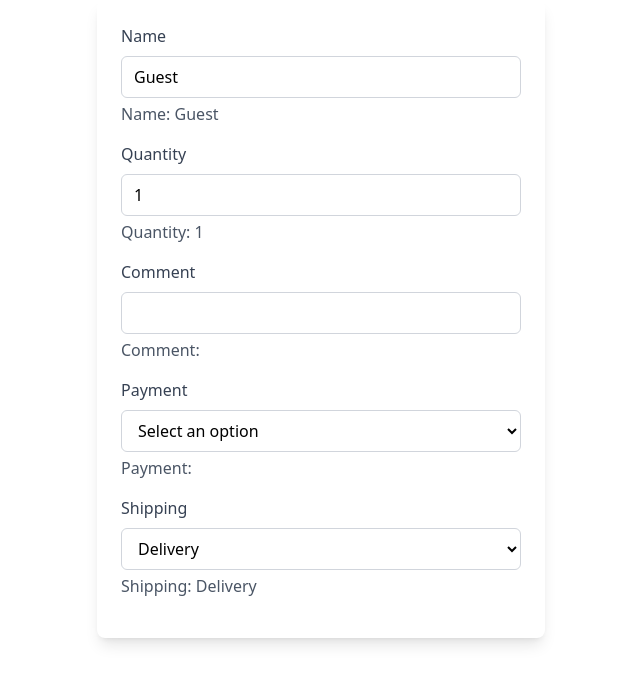
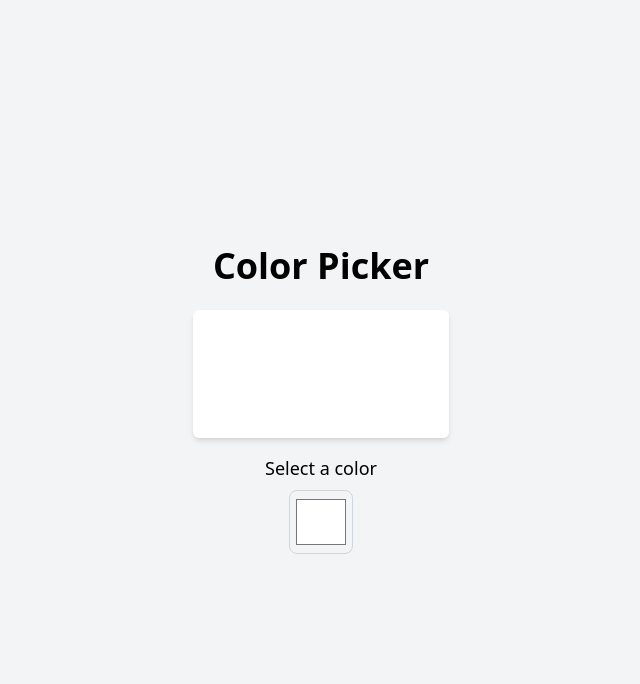
Before and after one commit to GM9125/learning_react, a React (Vite) app: page / in a window 1280 px wide. Shown: the top 684 px of the page, without its empty margins (319-959 px from the left). Built offline with nearby package versions, Linux system fonts and the light colour scheme.

Commit message:
Color picker

```diff
--- a/src/App.jsx
+++ b/src/App.jsx
@@ -15,12 +15,25 @@
 //Onchange click handler practise
 
 
-import MyComponent from "./MyComponent.jsx";
+// import MyComponent from "./MyComponent.jsx";
+
+// function App() {
+//     return (
+//         <>
+//             <MyComponent/>
+//         </>
+//     );
+// }
+
+// export default App;
+
+
+import ColorPicker from "./ColorPicker.jsx";
 
 function App() {
     return (
         <>
-            <MyComponent/>
+            <ColorPicker/>
         </>
     );
 }
--- /dev/null
+++ b/src/ColorPicker.jsx
@@ -0,0 +1,30 @@
+import React, { useState } from "react";
+
+function ColorPicker() {
+  const [color, setColor] = useState("#FFFFFF");
+
+  const handleColorChange = (event) => {
+    setColor(event.target.value);
+  };
+
+  return (
+    <div className="min-h-screen flex flex-col items-center justify-center bg-gray-100 p-4">
+      <h1 className="text-4xl font-bold mb-6">Color Picker</h1>
+      <div
+        className="w-64 h-32 flex items-center justify-center rounded-md shadow-md mb-4"
+        style={{ backgroundColor: color }}
+      >
+        <p className="text-white font-bold">Selected Color: {color}</p>
+      </div>
+      <label className="mb-2 text-lg">Select a color</label>
+      <input
+        type="color"
+        value={color}
+        onChange={handleColorChange}
+        className="w-16 h-16 p-1 border border-gray-300 rounded-lg"
+      />
+    </div>
+  );
+}
+
+export default ColorPicker;
--- a/src/MyComponent.jsx
+++ b/src/MyComponent.jsx
@@ -14,83 +14,107 @@ function MyComponent() {
   const handleChangeShipping = (event) => setShipping(event.target.value);
 
   return (
-    <div className="max-w-md mx-auto p-6 bg-white rounded-lg shadow-lg">
+    <div className="min-h-screen flex items-center justify-center bg-gradient-to-br from-blue-50 to-blue-200 p-4">
+      <div className="w-full max-w-lg bg-white p-8 rounded-xl shadow-2xl transform transition duration-500 hover:scale-105">
+        <h1 className="text-3xl font-bold text-center mb-6 text-gray-800">
+          Order Form
+        </h1>
+
         {/* Name Field */}
-      <div className="mb-4">
-        <label className="block text-gray-700 font-medium mb-2" htmlFor="name">
+        <div className="mb-5">
+          <label
+            htmlFor="name"
+            className="block text-gray-700 font-semibold mb-2"
+          >
             Name
           </label>
           <input
             id="name"
             value={name}
             onChange={handleChangeName}
-          className="w-full px-3 py-2 border border-gray-300 rounded-md focus:outline-none focus:ring focus:ring-blue-200"
+            className="w-full px-4 py-2 border border-gray-300 rounded-md focus:outline-none focus:ring-2 focus:ring-blue-300 transition-colors"
+            placeholder="Enter your name"
           />
-        <p className="mt-1 text-gray-600">Name: {name}</p>
+          <p className="mt-2 text-gray-600 text-sm">Name: {name}</p>
         </div>
 
         {/* Quantity Field */}
-      <div className="mb-4">
-        <label className="block text-gray-700 font-medium mb-2" htmlFor="quantity">
+        <div className="mb-5">
+          <label
+            htmlFor="quantity"
+            className="block text-gray-700 font-semibold mb-2"
+          >
             Quantity
           </label>
           <input
             id="quantity"
+            type="number"
             value={quantity}
             onChange={handleChangeQuantity}
-          type="number"
-          className="w-full px-3 py-2 border border-gray-300 rounded-md focus:outline-none focus:ring focus:ring-blue-200"
+            className="w-full px-4 py-2 border border-gray-300 rounded-md focus:outline-none focus:ring-2 focus:ring-blue-300 transition-colors"
+            placeholder="Enter quantity"
           />
-        <p className="mt-1 text-gray-600">Quantity: {quantity}</p>
+          <p className="mt-2 text-gray-600 text-sm">Quantity: {quantity}</p>
         </div>
 
         {/* Comment Field */}
-      <div className="mb-4">
-        <label className="block text-gray-700 font-medium mb-2" htmlFor="comment">
+        <div className="mb-5">
+          <label
+            htmlFor="comment"
+            className="block text-gray-700 font-semibold mb-2"
+          >
             Comment
           </label>
           <input
             id="comment"
             value={comment}
             onChange={handleChangeComment}
-          className="w-full px-3 py-2 border border-gray-300 rounded-md focus:outline-none focus:ring focus:ring-blue-200"
+            className="w-full px-4 py-2 border border-gray-300 rounded-md focus:outline-none focus:ring-2 focus:ring-blue-300 transition-colors"
+            placeholder="Enter a comment (optional)"
           />
-        <p className="mt-1 text-gray-600">Comment: {comment}</p>
+          <p className="mt-2 text-gray-600 text-sm">Comment: {comment}</p>
         </div>
 
         {/* Payment Field */}
-      <div className="mb-4">
-        <label className="block text-gray-700 font-medium mb-2" htmlFor="payment">
-          Payment
+        <div className="mb-5">
+          <label
+            htmlFor="payment"
+            className="block text-gray-700 font-semibold mb-2"
+          >
+            Payment Method
           </label>
           <select
             id="payment"
             value={payment}
             onChange={handleChangePayment}
-          className="w-full px-3 py-2 border border-gray-300 rounded-md focus:outline-none focus:ring focus:ring-blue-200"
+            className="w-full px-4 py-2 border border-gray-300 rounded-md focus:outline-none focus:ring-2 focus:ring-blue-300 transition-colors"
           >
             <option value="">Select an option</option>
             <option value="Cash">Cash</option>
             <option value="Card">Card</option>
           </select>
-        <p className="mt-1 text-gray-600">Payment: {payment}</p>
+          <p className="mt-2 text-gray-600 text-sm">Payment: {payment}</p>
         </div>
 
         {/* Shipping Field */}
-      <div className="mb-4">
-        <label className="block text-gray-700 font-medium mb-2" htmlFor="shipping">
-          Shipping
+        <div className="mb-5">
+          <label
+            htmlFor="shipping"
+            className="block text-gray-700 font-semibold mb-2"
+          >
+            Shipping Method
           </label>
           <select
             id="shipping"
             value={shipping}
             onChange={handleChangeShipping}
-          className="w-full px-3 py-2 border border-gray-300 rounded-md focus:outline-none focus:ring focus:ring-blue-200"
+            className="w-full px-4 py-2 border border-gray-300 rounded-md focus:outline-none focus:ring-2 focus:ring-blue-300 transition-colors"
           >
             <option value="Delivery">Delivery</option>
             <option value="Pickup">Pickup</option>
           </select>
-        <p className="mt-1 text-gray-600">Shipping: {shipping}</p>
+          <p className="mt-2 text-gray-600 text-sm">Shipping: {shipping}</p>
+        </div>
       </div>
     </div>
   );
```
Lines whose indentation alone changed are shown as unchanged.
